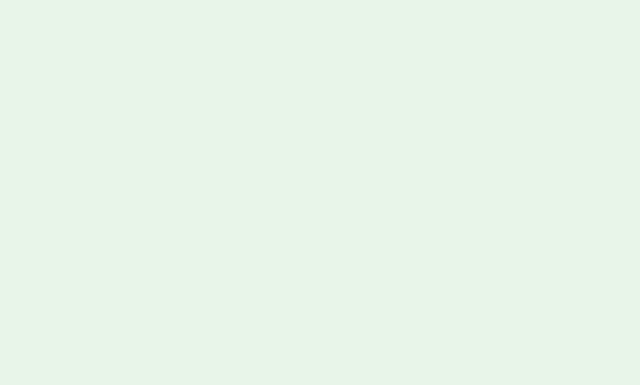
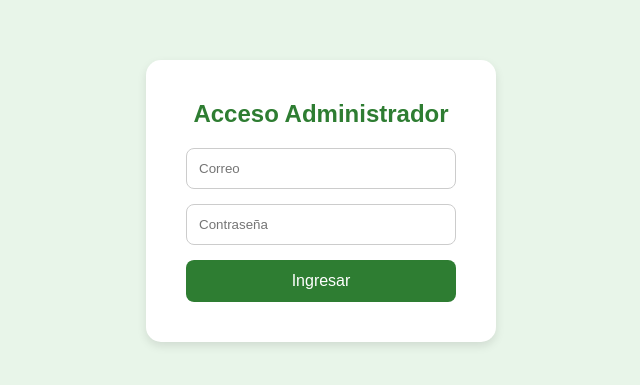
Before and after one commit to DaxterMcPain/proyecto, a React (Vite) app in the folder projectoweb/: page /admin in a window 1280 px wide. Before the commit this address had no page. Shown: the part 199-584 px from the top of the page, without its empty margins (319-959 px from the left). Built offline with nearby package versions, Linux system fonts and the light colour scheme.

Commit message:
Agregando pagina Admin

```diff
--- a/projectoweb/src/App.jsx
+++ b/projectoweb/src/App.jsx
@@ -4,6 +4,7 @@ import Catalog from "./pages/Catalog";
 import Login from "./pages/Login";
 import ProductForm from "./pages/ProductForm";
 import Perfil from "./pages/Perfil";
+import Admin from "./pages/Admin";
 
 function App() {
     return (
@@ -12,6 +13,7 @@ function App() {
             <Route path="/login" element={<Login />} />
             <Route path="/products" element={<ProductForm />} />
             <Route path="/perfil" element={<Perfil />} />
+            <Route path="/admin" element={<Admin />} />
         </Routes>
     );
 }
--- /dev/null
+++ b/projectoweb/src/pages/Admin.jsx
@@ -0,0 +1,76 @@
+import { useState } from "react";
+
+function Admin() {
+    const [email, setEmail] = useState("");
+    const [password, setPassword] = useState("");
+    const [access, setAccess] = useState(false);
+    const [error, setError] = useState("");
+
+    const handleLogin = (e) => {
+        e.preventDefault();
+
+        if (
+            email === "admin@gmail.com" &&
+            password === "admin123"
+        ) {
+            setAccess(true);
+            setError("");
+        } else {
+            setError("Correo o contraseña incorrectos");
+        }
+    };
+
+    if (access) {
+        return (
+            <div className="home">
+                <div className="card">
+                    <h2>Panel Administrativo</h2>
+
+                    <p>Bienvenido Administrador</p>
+
+                    <button>Gestionar Usuarios</button>
+                    <button>Gestionar Productos</button>
+                    <button>Ver Reportes</button>
+                </div>
+            </div>
+        );
+    }
+
+    return (
+        <div className="home">
+            <div className="card">
+                <h2>Acceso Administrador</h2>
+
+                <form className="form" onSubmit={handleLogin}>
+
+                    <input
+                        type="email"
+                        placeholder="Correo"
+                        value={email}
+                        onChange={(e) => setEmail(e.target.value)}
+                    />
+
+                    <input
+                        type="password"
+                        placeholder="Contraseña"
+                        value={password}
+                        onChange={(e) => setPassword(e.target.value)}
+                    />
+
+                    <button type="submit">
+                        Ingresar
+                    </button>
+
+                    {error && (
+                        <p style={{ color: "red" }}>
+                            {error}
+                        </p>
+                    )}
+
+                </form>
+            </div>
+        </div>
+    );
+}
+
+export default Admin;
--- a/projectoweb/src/pages/Catalog.jsx
+++ b/projectoweb/src/pages/Catalog.jsx
@@ -53,6 +53,7 @@ function Catalog() {
                 <div className="nav-links">
                     <Link to="/products">Gestionar Productos</Link>
                     <Link to="/login">Iniciar Sesión</Link>
+                    <Link to="/admin">Administrador</Link>
                 </div>
             </nav>
 
```
